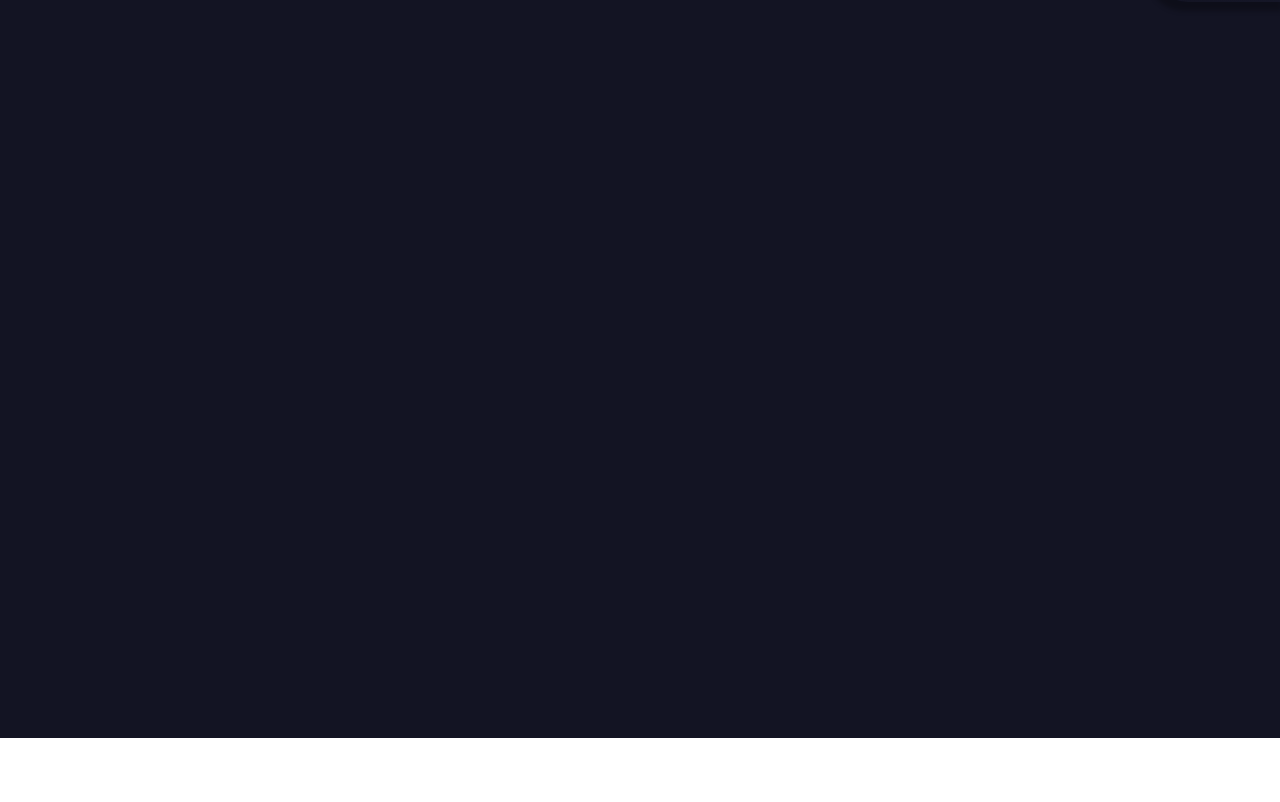
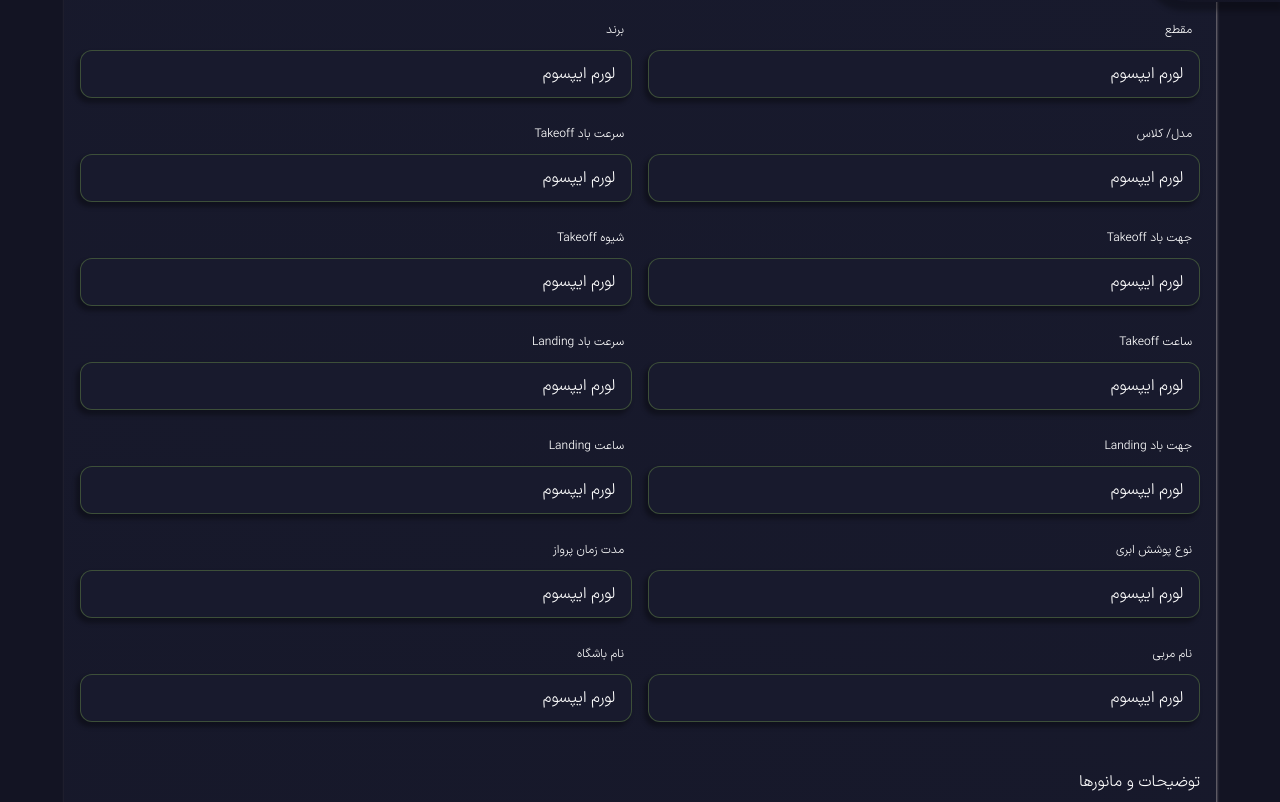
Before and after one commit to khashayarmobarez/ParbazAsli, a React (Create React App) app: page /education/StudentDetails in a window 1280 px wide. Shown: the part 438-1240 px from the top of the page. Before the commit the page ends 1176 px from the top, so only its background shows below. Built offline with nearby package versions, Linux system fonts and the light colour scheme.

Commit message:
completed page

```diff
--- a/src/components/pages/CoachTeachingSection/StudentDetails.js
+++ b/src/components/pages/CoachTeachingSection/StudentDetails.js
@@ -1,13 +1,147 @@
 import React from 'react';
+
+// components
 import PageTitle from '../../reuseable/PageTitle';
 import SearchInput from '../../inputs/SearchInput';
+import ClassesBox from '../../reuseable/ClassesBox';
+
+// styles
+import boxStyles from '../../../styles/Boxes/DataBox.module.css'
+import ButtonStyles from '../../../styles/Buttons/ButtonsBox.module.css'
+
+
+
 
 const StudentDetails = () => {
     return (
-        <div className=' mt-14 w-full flex flex-col justify-center'>
+        <div className='  mt-14 w-full flex flex-col items-center gap-y-7 pb-40'>
+
             <PageTitle title={'سوابق  رضا نظری'} navigateTo={'education'} paddingRight={'33%'} />
 
-            <SearchInput />
+            <div className='w-[90%] flex flex-col gap-y-7'>
+
+                <SearchInput />
+
+                <ClassesBox title={'مقطع مبتدی'} />
+
+                <form className={` ${boxStyles.classDetails} w-full rounded-xl flex flex-col py-10 gap-y-8`}>
+
+                    <div className=' grid grid-cols-2 gap-x-4 gap-y-7 w-full px-4'>
+
+                        <div className='flex flex-col items-start gap-y-3'>
+                            <p className=' text-xs pr-2'>مقطع</p>
+                            <div className= {`${boxStyles.classDetailsData} flex justify-start items-center px-4 w-full h-12 rounded-xl`}  id='data' >
+                                <p>لورم ایپسوم</p>
+                            </div>
+                        </div>
+
+                        <div className='flex flex-col items-start gap-y-3'>
+                            <p className=' text-xs pr-2'>برند</p>
+                            <div className= {`${boxStyles.classDetailsData} flex justify-start items-center px-4 w-full h-12 rounded-xl`}  id='data' >
+                                <p>لورم ایپسوم</p>
+                            </div>
+                        </div>
+
+                        <div className='flex flex-col items-start gap-y-3'>
+                            <p className=' text-xs pr-2'>مدل/ کلاس</p>
+                            <div className= {`${boxStyles.classDetailsData} flex justify-start items-center px-4 w-full h-12 rounded-xl`}  id='data' >
+                                <p>لورم ایپسوم</p>
+                            </div>
+                        </div>
+
+                        <div className='flex flex-col items-start gap-y-3'>
+                            <p className=' text-xs pr-2'>سرعت باد Takeoff</p>
+                            <div className= {`${boxStyles.classDetailsData} flex justify-start items-center px-4 w-full h-12 rounded-xl`}  id='data' >
+                                <p>لورم ایپسوم</p>
+                            </div>
+                        </div>
+
+                        <div className='flex flex-col items-start gap-y-3'>
+                            <p className=' text-xs pr-2'>جهت باد Takeoff</p>
+                            <div className= {`${boxStyles.classDetailsData} flex justify-start items-center px-4 w-full h-12 rounded-xl`}  id='data' >
+                                <p>لورم ایپسوم</p>
+                            </div>
+                        </div>
+
+                        <div className='flex flex-col items-start gap-y-3'>
+                            <p className=' text-xs pr-2'>شیوه Takeoff</p>
+                            <div className= {`${boxStyles.classDetailsData} flex justify-start items-center px-4 w-full h-12 rounded-xl`}  id='data' >
+                                <p>لورم ایپسوم</p>
+                            </div>
+                        </div>
+
+                        <div className='flex flex-col items-start gap-y-3'>
+                            <p className=' text-xs pr-2'>ساعت Takeoff</p>
+                            <div className= {`${boxStyles.classDetailsData} flex justify-start items-center px-4 w-full h-12 rounded-xl`}  id='data' >
+                                <p>لورم ایپسوم</p>
+                            </div>
+                        </div>
+
+                        <div className='flex flex-col items-start gap-y-3'>
+                            <p className=' text-xs pr-2'>سرعت باد Landing</p>
+                            <div className= {`${boxStyles.classDetailsData} flex justify-start items-center px-4 w-full h-12 rounded-xl`}  id='data' >
+                                <p>لورم ایپسوم</p>
+                            </div>
+                        </div>
+
+                        <div className='flex flex-col items-start gap-y-3'>
+                            <p className=' text-xs pr-2'>جهت باد Landing</p>
+                            <div className= {`${boxStyles.classDetailsData} flex justify-start items-center px-4 w-full h-12 rounded-xl`}  id='data' >
+                                <p>لورم ایپسوم</p>
+                            </div>
+                        </div>
+
+                        <div className='flex flex-col items-start gap-y-3'>
+                            <p className=' text-xs pr-2'>ساعت Landing</p>
+                            <div className= {`${boxStyles.classDetailsData} flex justify-start items-center px-4 w-full h-12 rounded-xl`}  id='data' >
+                                <p>لورم ایپسوم</p>
+                            </div>
+                        </div>
+
+                        <div className='flex flex-col items-start gap-y-3'>
+                            <p className=' text-xs pr-2'>نوع پوشش ابری</p>
+                            <div className= {`${boxStyles.classDetailsData} flex justify-start items-center px-4 w-full h-12 rounded-xl`}  id='data' >
+                                <p>لورم ایپسوم</p>
+                            </div>
+                        </div>
+
+                        <div className='flex flex-col items-start gap-y-3'>
+                            <p className=' text-xs pr-2'>مدت زمان پرواز</p>
+                            <div className= {`${boxStyles.classDetailsData} flex justify-start items-center px-4 w-full h-12 rounded-xl`}  id='data' >
+                                <p>لورم ایپسوم</p>
+                            </div>
+                        </div>
+
+                        <div className='flex flex-col items-start gap-y-3'>
+                            <p className=' text-xs pr-2'>نام مربی</p>
+                            <div className= {`${boxStyles.classDetailsData} flex justify-start items-center px-4 w-full h-12 rounded-xl`}  id='data' >
+                                <p>لورم ایپسوم</p>
+                            </div>
+                        </div>
+
+                        <div className='flex flex-col items-start gap-y-3'>
+                            <p className=' text-xs pr-2'>نام باشگاه</p>
+                            <div className= {`${boxStyles.classDetailsData} flex justify-start items-center px-4 w-full h-12 rounded-xl`}  id='data' >
+                                <p>لورم ایپسوم</p>
+                            </div>
+                        </div>
+
+                    </div>
+
+                    <div className='w-full flex flex-col items-start gap-y-4 p-4'>
+                        <h1>توضیحات و مانورها</h1>
+                        <p className=' border border-[#EBEEF3] text-sm px-3 py-5 rounded-3xl text-start'>لورم ایپسوم در کادر زیر هر متنی را که دوست دارید تایپ کنید تا ما آن را برایتان نگه داریم و همیشه در  را تایپ کرده و در طرح‌هایتان از این متن استفاده کنید... تایپ کنید، به صورت خودکار ذخیره می‌شود.</p>
+                    </div>
+
+
+                </form>
+
+                <div className='w-full'>
+                    <button className={ButtonStyles.normalButton}>مشاهده IGC</button>
+                </div>
+
+
+            </div>
 
 
         </div>
--- a/src/components/reuseable/ClassesBox.js
+++ b/src/components/reuseable/ClassesBox.js
@@ -18,8 +18,8 @@ const ClassesBox = (props) => {
 
                 {/* group name of data */}
                 <div className='flex justify-between items-center'>
-                    <h2>{title}</h2>
-                    <div id='line' className='w-[80%] h-[1px] rounded-xl bg-[#D9D9D9]'></div>
+                    <h2 >{title}</h2>
+                    <div id='line' className='w-[75%] h-[1px] rounded-xl bg-[#D9D9D9]'></div>
                 </div>
 
                 {/* classesInput */}
```
